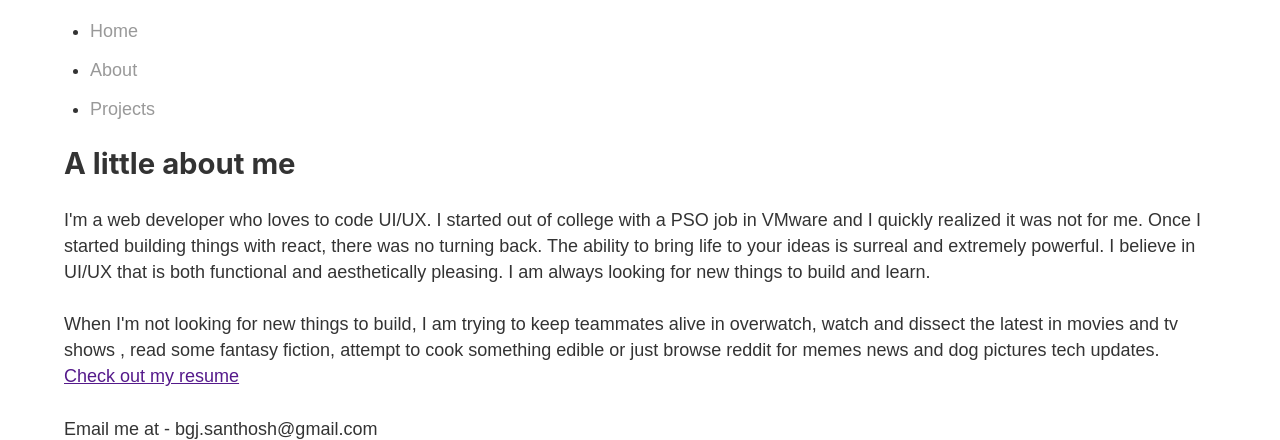
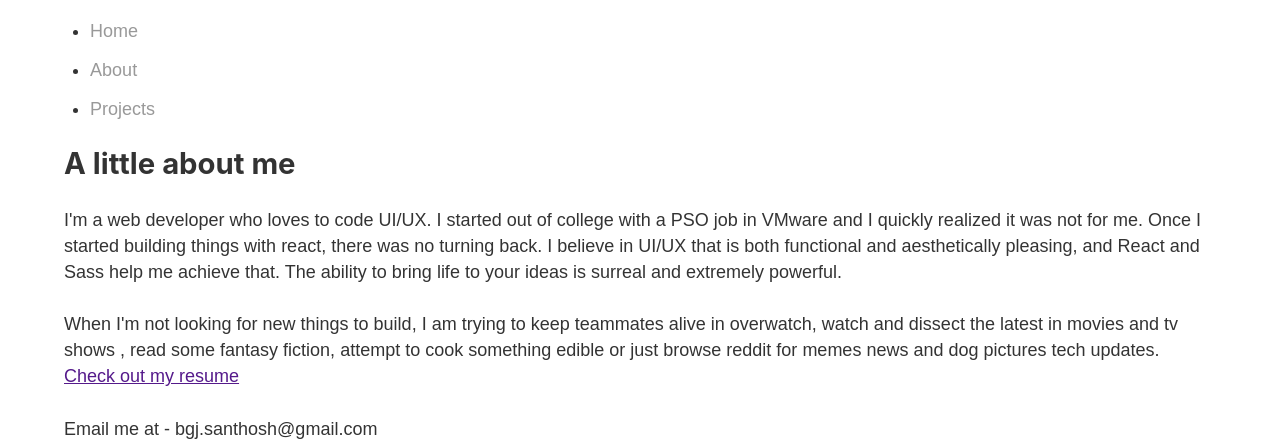
Before and after one commit to SsjSanthosh/portfolio, a Gatsby site: page /about in a window 1280 px wide. Shown: the top 440 px of the page. Built offline with nearby package versions, Linux system fonts and the light colour scheme; Gatsby itself is replaced by a stand-in of ours.

Commit message:
fixed some wording in about, added github link to miniproject, updated vectors for about

```diff
--- a/src/pages/about.js
+++ b/src/pages/about.js
@@ -28,9 +28,9 @@ function AboutPage() {
           I'm a web developer who loves to code UI/UX. I started out of college
           with a PSO job in VMware and I quickly realized it was not for me.
           Once I started building things with react, there was no turning back.
-          The ability to bring life to your ideas is surreal and extremely
-          powerful. I believe in UI/UX that is both functional and aesthetically
-          pleasing. I am always looking for new things to build and learn.
+          I believe in UI/UX that is both functional and aesthetically pleasing,
+          and React and Sass help me achieve that. The ability to bring life to
+          your ideas is surreal and extremely powerful.
           <br />
           <br />
           When I'm not looking for new things to build, I am trying to keep
--- a/src/pages/projects.js
+++ b/src/pages/projects.js
@@ -32,6 +32,7 @@ function Projects() {
           node {
             title
             demo
+            github
             description {
               description
             }
--- a/src/pages/style.scss
+++ b/src/pages/style.scss
@@ -4,7 +4,7 @@
   justify-content: space-between;
   padding-top: 4rem;
 
-  @media only screen and (max-width: 1076px) {
+  @media only screen and (max-width: 1376px) {
     flex-direction: column;
     padding-top: 1rem;
   }
```
Also changed, not shown: src/pages/index.js (+0 -7 lines), src/assets/img/HeroMovies.png, src/assets/img/HeroReading.png.
